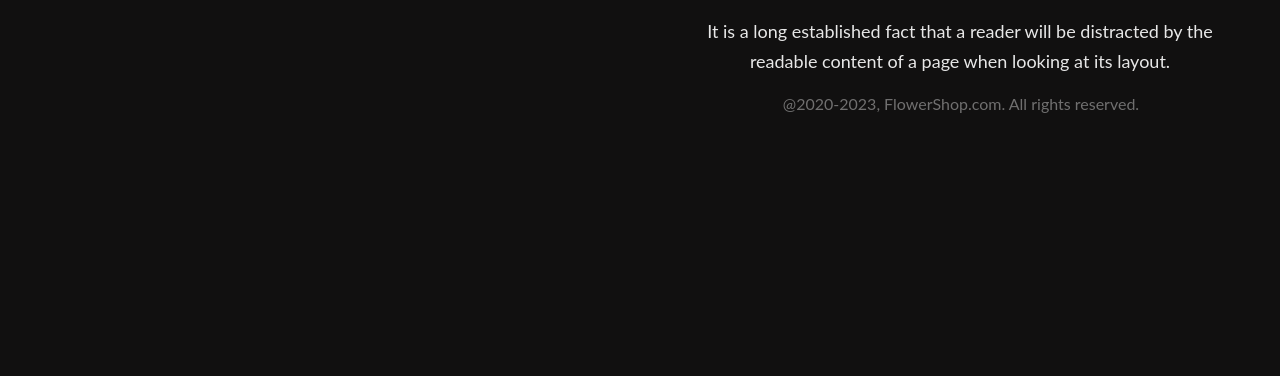
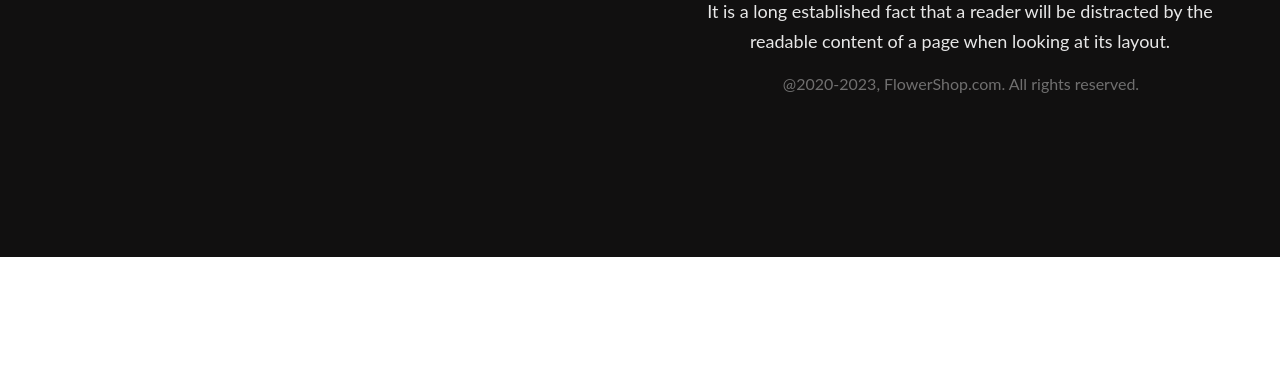
Before and after one commit to Scentac/assignment-1-flower-shop, a plain HTML site: page index.html in a window 1280 px wide. Shown: the part 5716-6092 px from the top of the page. After the commit the page ends 5973 px from the top, so only its background shows below. Drawn offline with Linux system fonts and the light colour scheme.

Commit message:
final push

```diff
--- a/styles/style.css
+++ b/styles/style.css
@@ -402,11 +402,11 @@ line-height: normal;
 
 .flower-shop {
     width: 1922px;
-height: 449px;
+height: 350px;
 background: #111010;
 text-align: center;
 align-items: center;
-margin-top: 100px;
+margin-top: 80px;
 text-align: center;
 }
 
```
